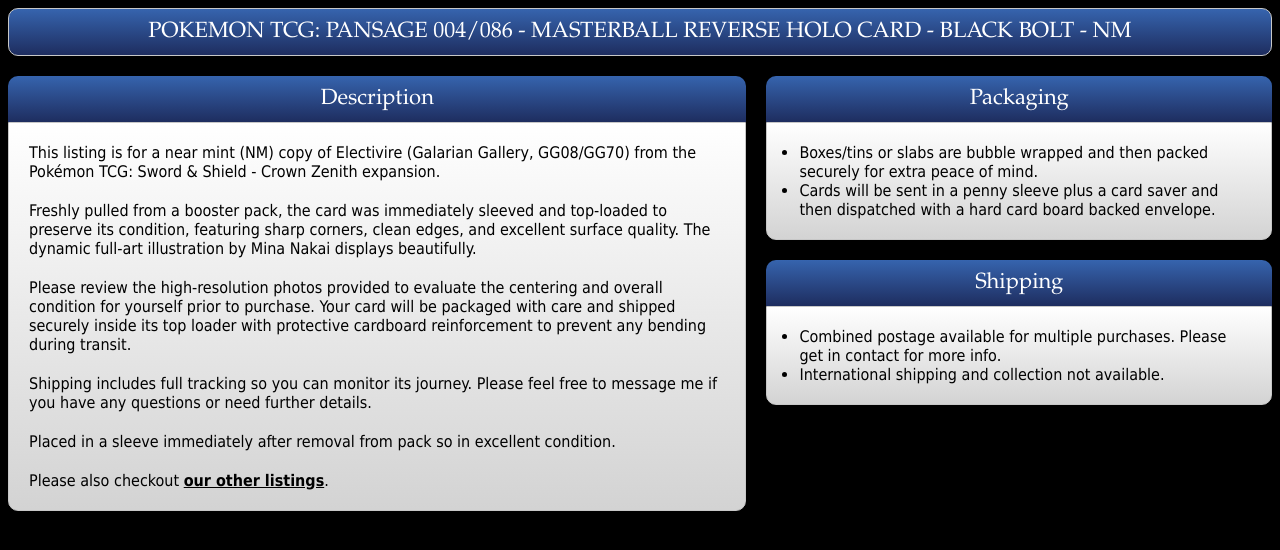
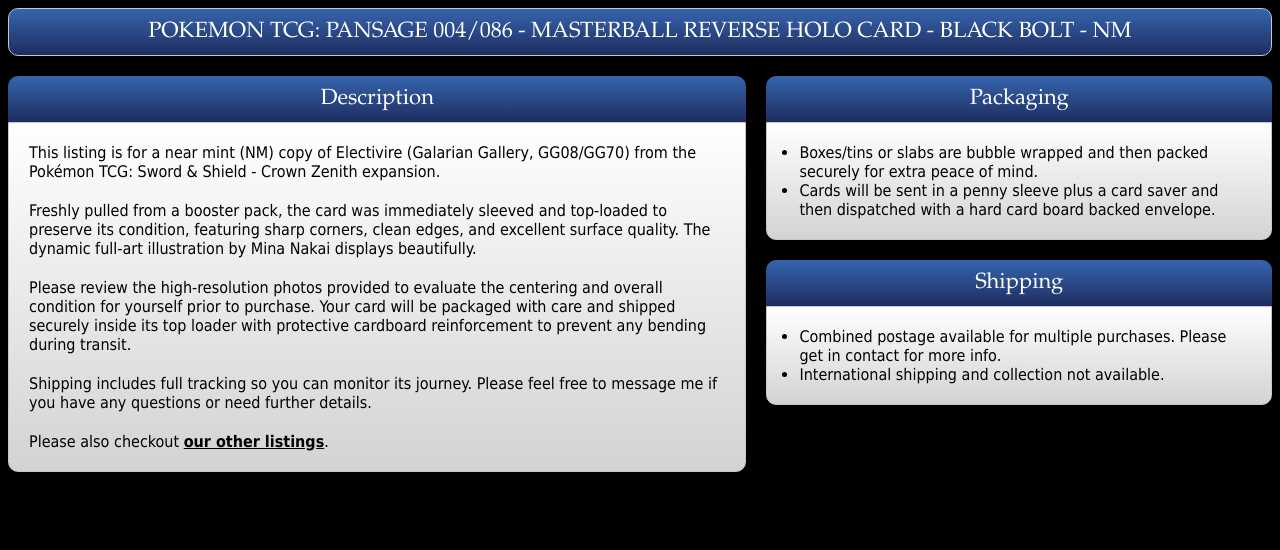
Before and after one commit to omarCreativeDev/ebay-listing, a React (Create React App) app: page / in a window 1280 px wide. Shown: the top 550 px of the page. Built offline with nearby package versions, Linux system fonts and the light colour scheme.

Commit message:
more updates

```diff
--- a/src/Content/Content.tsx
+++ b/src/Content/Content.tsx
@@ -1,4 +1,4 @@
-import { CONTENT, IS_RAW_CARD } from '../constants';
+import { CONTENT } from '../constants';
 
 export const Content = () => {
   const maxParagraphLength = 300;
@@ -40,10 +40,6 @@ export const Content = () => {
       {paragraphsArray.map((paragraph, index) => (
         <p key={index}>{paragraph}</p>
       ))}
-
-      {IS_RAW_CARD ? (
-        <p>Placed in a sleeve immediately after removal from pack so in excellent condition.</p>
-      ) : null}
     </>
   );
 };
--- a/src/constants.ts
+++ b/src/constants.ts
@@ -2,7 +2,6 @@
 // give me a description to sell XXX on ebay without html, icons or emojis. max 2 paragraphs only
 
 export const EBAY_ID = 'poke_gems'; // ammi account
-
 // export const EBAY_ID = 'poke_relics'; // soukayna account
 
 export const TITLE =
@@ -11,6 +10,4 @@ export const TITLE =
 export const CONTENT = `This listing is for a near mint (NM) copy of Electivire (Galarian Gallery, GG08/GG70) from the Pokémon TCG: Sword & Shield - Crown Zenith expansion. Freshly pulled from a booster pack, the card was immediately sleeved and top-loaded to preserve its condition, featuring sharp corners, clean edges, and excellent surface quality. The dynamic full-art illustration by Mina Nakai displays beautifully. Please review the high-resolution photos provided to evaluate the centering and overall condition for yourself prior to purchase.
 Your card will be packaged with care and shipped securely inside its top loader with protective cardboard reinforcement to prevent any bending during transit. Shipping includes full tracking so you can monitor its journey. Please feel free to message me if you have any questions or need further details.`;
 
-export const IS_RAW_CARD = true;
-
 export const FEATURES = [];
```
